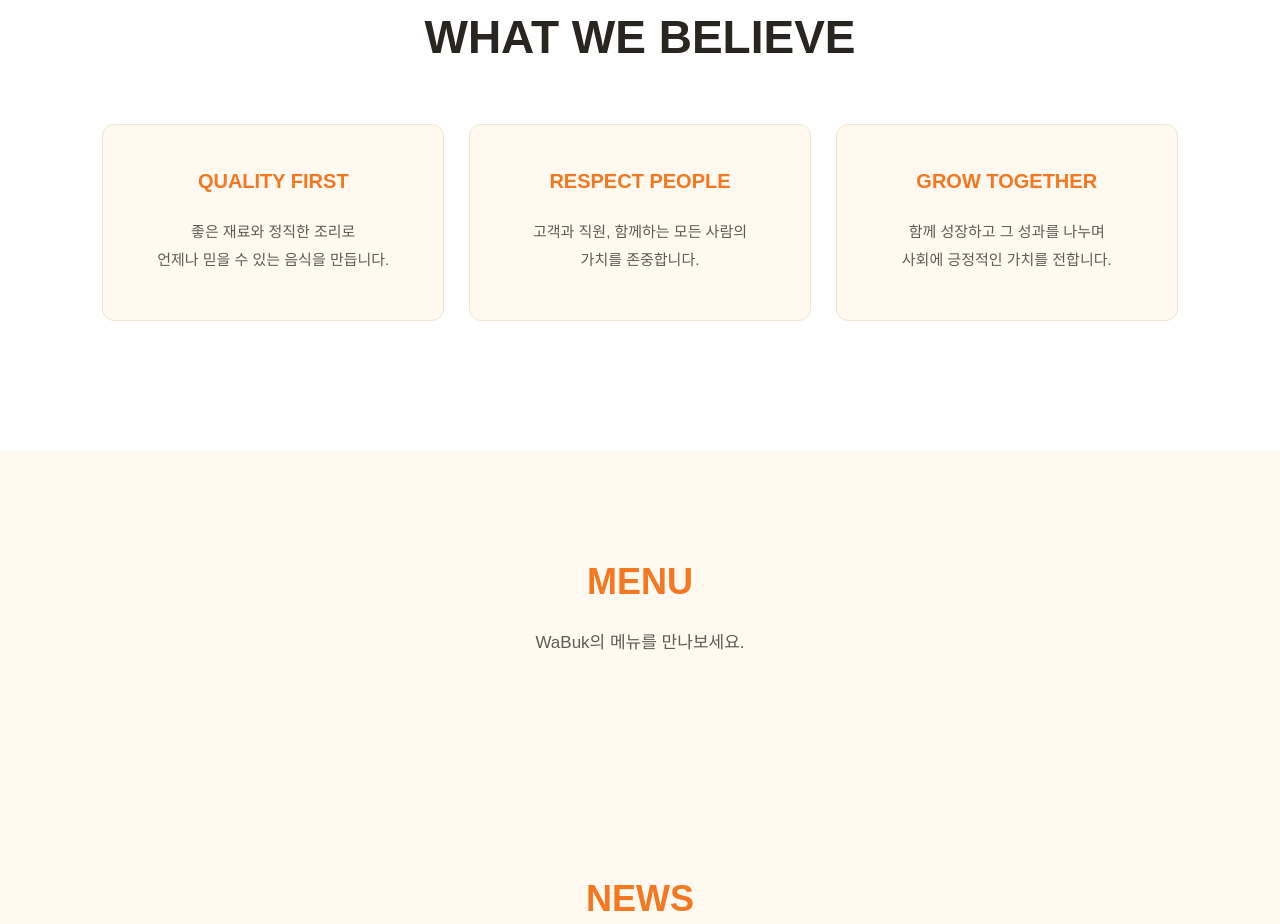
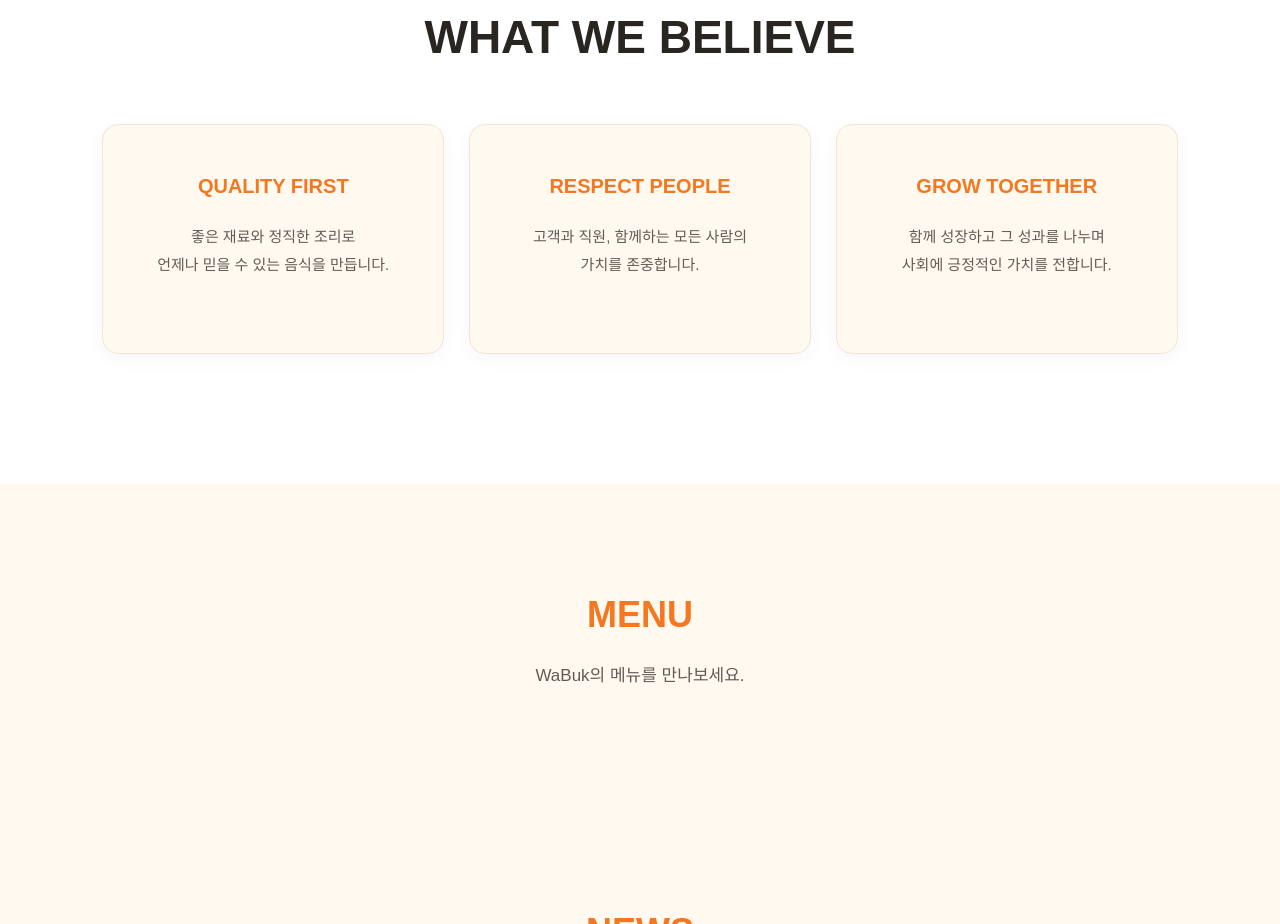
Before and after one commit to yoko-wa/wabuk-website, a plain HTML site: page index.html in a window 1280 px wide. Shown: the part 1460-2384 px from the top of the page. Drawn offline with Linux system fonts and the light colour scheme.

Commit message:
Update style.css

```diff
--- a/css/style.css
+++ b/css/style.css
@@ -225,3 +225,31 @@ footer {
     line-height: 1.9;
     color: #625B54;
 }
+/* 철학 카드 디자인 보강 */
+.philosophy-container {
+    display: grid !important;
+    grid-template-columns: repeat(3, 1fr);
+    gap: 25px;
+    max-width: 1200px;
+    margin: 40px auto 0;
+}
+
+.philosophy-item {
+    background: #FFF9F0 !important;
+    border: 1px solid #F0E5D8 !important;
+    border-radius: 16px !important;
+    padding: 50px 25px !important;
+    min-height: 230px;
+    box-shadow: 0 5px 20px rgba(0, 0, 0, 0.04);
+}
+
+.philosophy-item h3 {
+    color: #F47721 !important;
+    margin-bottom: 25px;
+}
+
+@media (max-width: 768px) {
+    .philosophy-container {
+        grid-template-columns: 1fr;
+    }
+}
```
